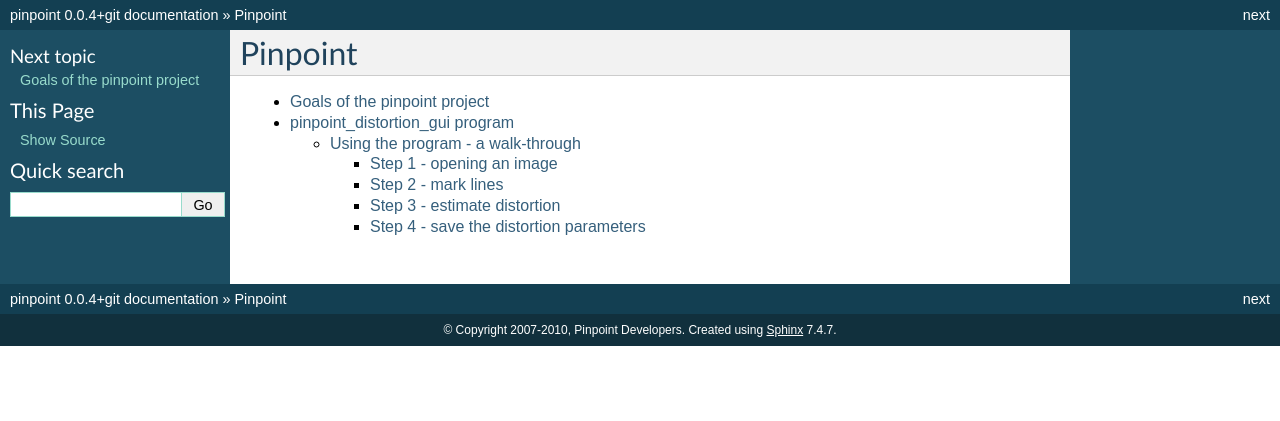
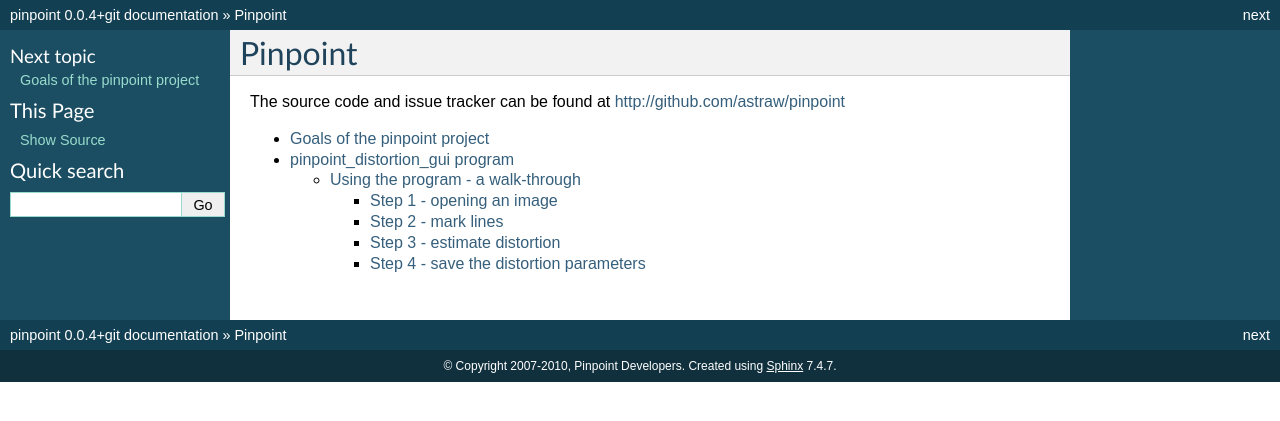
Before and after one commit to astraw/pinpoint, a Sphinx documentation site: the page built from docs/source/index.rst, in a window 1280 px wide. Shown: the top 421 px of the page. Built offline with Sphinx 7.4.7, drawn with Linux system fonts in a browser that asks for light colours.

Commit message:
add link to github

```diff
--- a/docs/source/index.rst
+++ b/docs/source/index.rst
@@ -1,5 +1,8 @@
 Pinpoint
 ========
+
+The source code and issue tracker can be found at
+http://github.com/astraw/pinpoint
 
 .. toctree::
 
```
